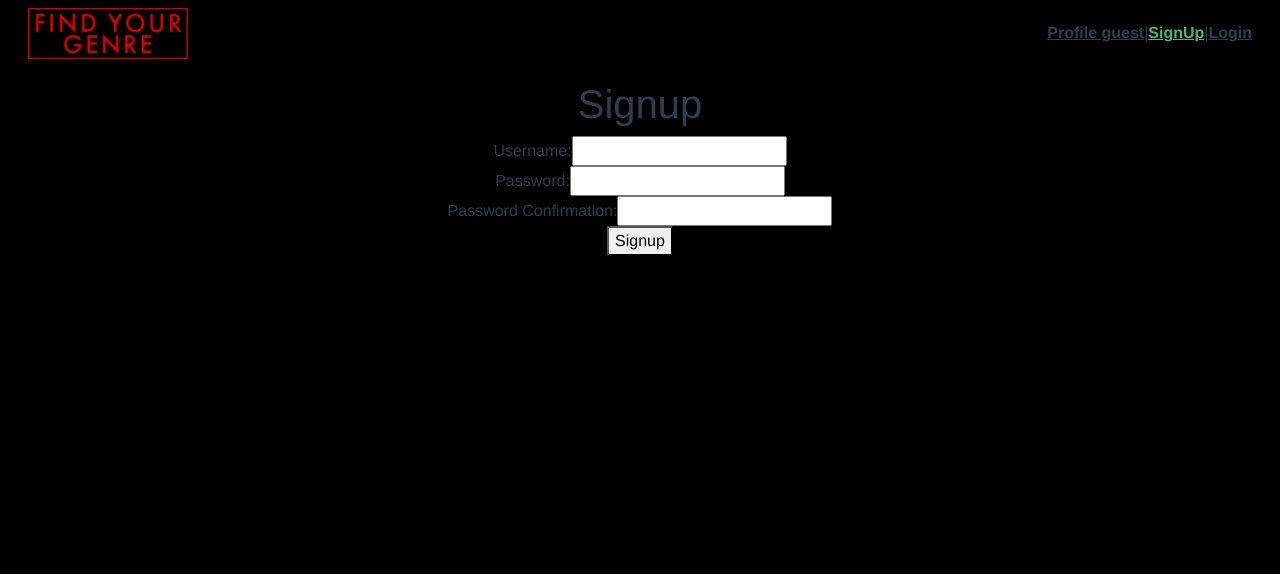
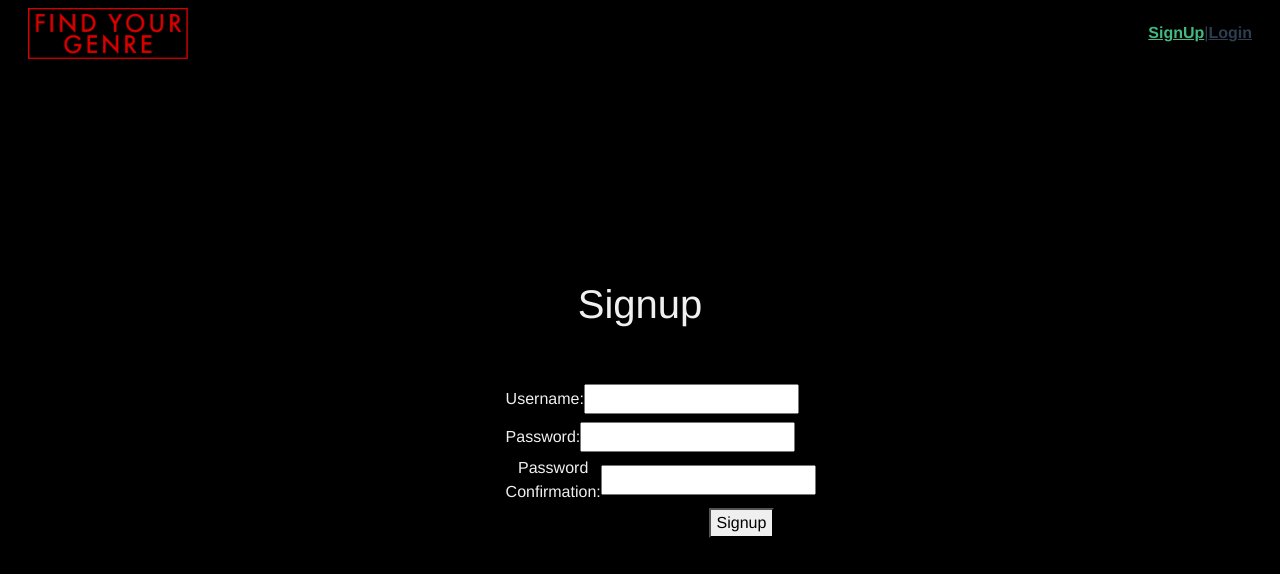
Before and after one commit to ejlieb/Find-Your-Genre, a Vue app in the folder final-pjt-front/: page /signup in a window 1280 px wide. Shown: the top 574 px of the page. Built offline with nearby package versions, Linux system fonts and the light colour scheme.

Commit message:
vue logout fixed

```diff
--- a/final-pjt-front/src/components/HomeMain.vue
+++ b/final-pjt-front/src/components/HomeMain.vue
@@ -11,12 +11,12 @@
         <!-- 장르 버튼에 v-for= "" key="#"넣기 -->
         <button type="button" class="btn btn-outline-light mx-2">Genre</button>
         <button type="button" class="btn btn-outline-light mx-2">8.0</button>
-        <div class="movie-add">
-        <!-- v-on click통해 디테일페이지로 라우트 / 영화 좋아요하기 -->
-        <button type="button" class="btn btn-danger mx-2">Detail</button>
-        <button type="button" class="btn btn-outline-light mx-2">Add To Watchlist</button>
+          <div class="movie-add">
+          <!-- v-on click통해 디테일페이지로 라우트 / 영화 좋아요하기 -->
+          <button type="button" class="btn btn-danger mx-2">Detail</button>
+          <button type="button" class="btn btn-outline-light mx-2">Add To Watchlist</button>
+          </div>
         </div>
-      </div>
       </div>
     </div>
   </div>
--- a/final-pjt-front/src/components/NavBar.vue
+++ b/final-pjt-front/src/components/NavBar.vue
@@ -9,10 +9,10 @@
 
 
       <ul class="navbar-nav mb-2 mb-lg-0 me-3">
-        <li class="nav-item">
-          <router-link :to="{name: 'profile', params: { username } }">Profile {{username}}</router-link>|
+        <li class="nav-item" v-if="isLoggedIn">
+          <router-link :to="{name: 'profile', params: { username } }">Profile</router-link>|
         </li>
-        <li class="nav-item">
+        <li class="nav-item" v-if="!isLoggedIn">
           <router-link :to="{name: 'signup'}">SignUp</router-link>|
         </li>
         <li class="nav-item" v-if="isLoggedIn">
--- a/final-pjt-front/src/store/modules/accounts.js
+++ b/final-pjt-front/src/store/modules/accounts.js
@@ -122,8 +122,8 @@ export default {
       })
         .then(() => {
           dispatch('removeToken')
-          alert('성공적으로 logout!')
-          router.push({ name: 'login' })
+          alert('로그아웃 되었습니다.')
+          router.push({ name: 'home' })
         })
         .error(err => {
           console.error(err.response)
--- a/final-pjt-front/src/views/SignIn.vue
+++ b/final-pjt-front/src/views/SignIn.vue
@@ -1,5 +1,4 @@
-<template>
-  <div>
+   <!-- <div>
     <h1>Login</h1>
 
     <account-error-list v-if="authError"></account-error-list>
@@ -18,6 +17,34 @@
 
       <button>Login</button>
     </form>
+  </div> -->
+
+<template>
+  <div>
+    <div class="for-nav"></div>
+    <div class="sign-in-form">
+      <h1 style="color: rgba(240,240,240,1);" class="mb-5">LogIn</h1>
+
+      <account-error-list v-if="authError"></account-error-list>
+
+      <div class="form-box d-flex justify-content-center">
+        <div class="form-content">
+          <form @submit.prevent="login(credentials)" class="d-flex flex-column align-items-start my-1">
+            <div class="d-flex justify-content-between form-item align-items-center">
+              <label for="username" style="color: rgba(240,240,240,1);">Username: </label>
+              <input  v-model="credentials.username" type="text" id="username" class="my-1" required/>
+            </div>
+            <div class="d-flex justify-content-between form-item align-items-center">
+              <label for="password1" style="color: rgba(240,240,240,1);">Password: </label>
+              <input v-model="credentials.password" type="password" id="password1" class="my-1" required />
+            </div>
+            <div class="d-flex form-item justify-content-end">
+              <button class="my-1">LogIn</button>
+            </div>
+          </form>
+        </div>
+      </div>
+    </div>
   </div>
 </template>
 
@@ -47,4 +74,18 @@
   }
 </script>
 
-<style></style>
+<style>
+.sign-in-form{
+  position: relative;
+  top: 25vh;
+}
+.for-nav{
+  height: 5em;
+}
+.form-item{
+  width: 100%;
+}
+.form-content{
+  width: 21%;
+}
+</style>
--- a/final-pjt-front/src/views/SignUp.vue
+++ b/final-pjt-front/src/views/SignUp.vue
@@ -1,28 +1,32 @@
 <template>
   <div class="sign-up">
     <div class="for-nav"></div>
-    <div class="sign-up-form ">
-      <h1>Signup</h1>
+    <div class="sign-up-form">
+      <h1 style="color: rgba(240,240,240,1);" class="mb-5">Signup</h1>
 
       <account-error-list v-if="authError"></account-error-list>
 
-      <form @submit.prevent="signup(credentials)">
-        <div>
-          <label for="username">Username: </label>
-          <input  v-model="credentials.username" type="text" id="username" required/>
+      <div class="form-box d-flex justify-content-center">
+        <div class="form-content">
+          <form @submit.prevent="signup(credentials)" class="d-flex flex-column align-items-start my-1">
+            <div class="d-flex justify-content-between form-item align-items-center">
+              <label for="username" style="color: rgba(240,240,240,1);">Username: </label>
+              <input  v-model="credentials.username" type="text" id="username" class="my-1" required/>
+            </div>
+            <div class="d-flex justify-content-between form-item align-items-center">
+              <label for="password1" style="color: rgba(240,240,240,1);">Password: </label>
+              <input v-model="credentials.password1" type="password" id="password1" class="my-1" required />
+            </div>
+            <div class="d-flex justify-content-between form-item align-items-center">
+              <label for="password2" style="color: rgba(240,240,240,1);">Password Confirmation:</label>
+              <input v-model="credentials.password2" type="password" id="password2" class="my-1" required />
+            </div>
+            <div class="d-flex form-item justify-content-end">
+              <button class="my-1">Signup</button>
+            </div>
+          </form>
         </div>
-        <div>
-          <label for="password1">Password: </label>
-          <input v-model="credentials.password1" type="password" id="password1" required />
-        </div>
-        <div>
-          <label for="password2">Password Confirmation:</label>
-          <input v-model="credentials.password2" type="password" id="password2" required />
-        </div>
-        <div>
-          <button>Signup</button>
-        </div>
-      </form>
+      </div>
     </div>
   </div>
 </template>
@@ -55,11 +59,19 @@
 </script>
 
 <style>
-.sign-up{
-
+.sign-up-form{
+  position: relative;
+  top: 25vh;
 }
 .for-nav{
   height: 5em;
 }
+.form-item{
+  width: 100%;
+}
+.form-content{
+  width: 21%;
+}
+
 
   </style>
```
